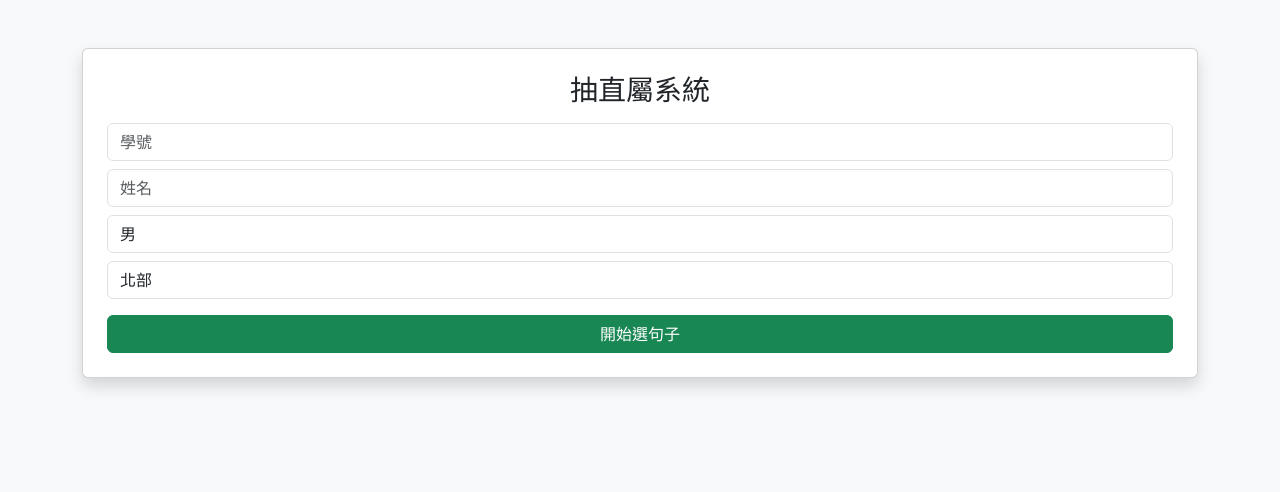
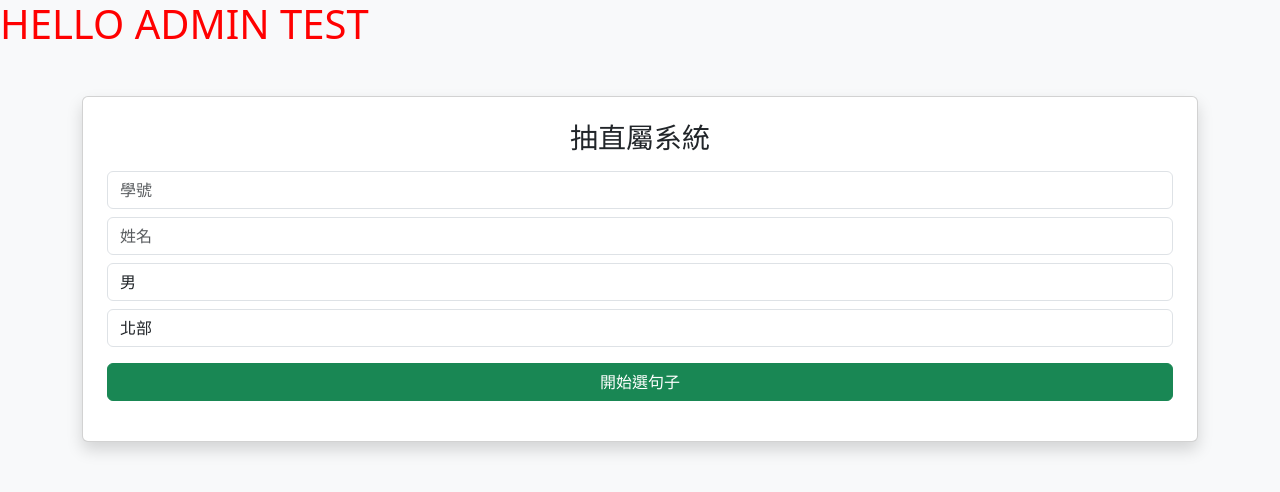
Before and after one commit to shuhan660/SentenceWebsite, a Flask app: page / in a window 1280 px wide. Shown: the top 492 px of the page. Run offline with Flask 3, Linux system fonts and the light colour scheme.

Commit message:
test index update

```diff
--- a/app/templates/index.html
+++ b/app/templates/index.html
@@ -1,4 +1,4 @@
-{% extends "layout.html" %}
+<h1 style="color:red;">HELLO ADMIN TEST</h1>{% extends "layout.html" %}
 
 {% block title %}首頁{% endblock %}
 
```
